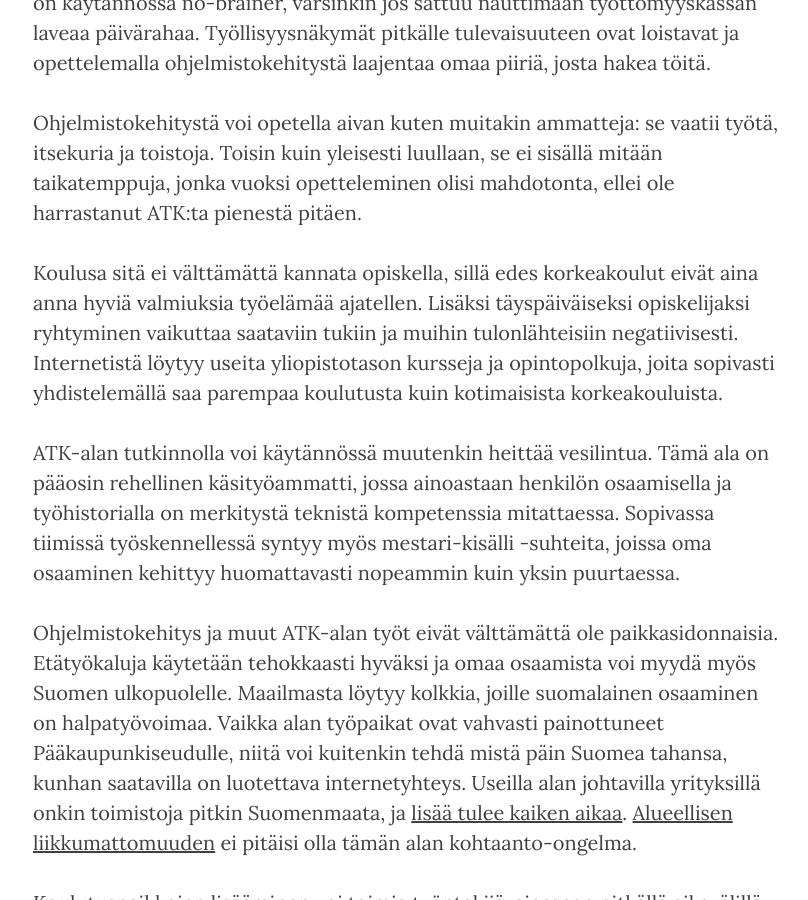
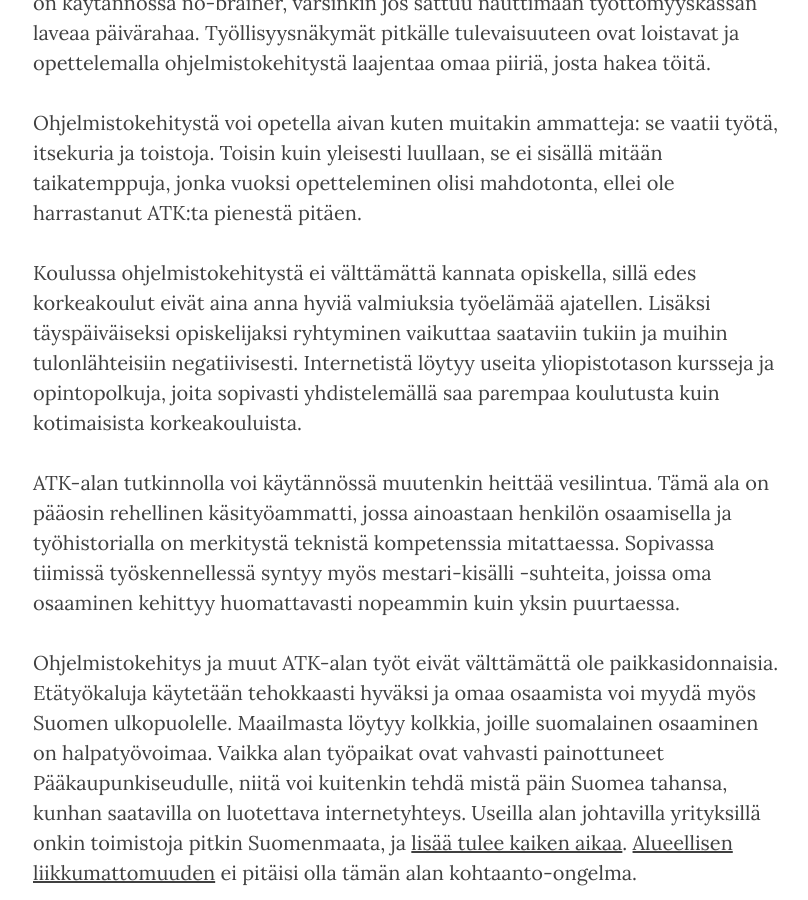
Before and after one commit to varmais/varmais.github.io, a Jekyll site: the page built from _posts/2017-03-16-digijeesuksen-atk-koulu.markdown, in a window 1280 px wide and 900 px high, scrolled down 655 px. Shown: the whole window, without its empty margins (232-1040 px from the left). Built offline with Jekyll 4.4.1, drawn with Linux system fonts in a browser that asks for light colours; nearby versions of some CDN libraries.

Commit message:
fix typo

```diff
--- a/_posts/2017-03-16-digijeesuksen-atk-koulu.markdown
+++ b/_posts/2017-03-16-digijeesuksen-atk-koulu.markdown
@@ -18,7 +18,7 @@ Ohjelmistokehitystä voi opetella aivan kuten muitakin ammatteja: se vaatii työ
 Toisin kuin yleisesti luullaan, se ei sisällä mitään taikatemppuja, jonka vuoksi opetteleminen olisi
 mahdotonta, ellei ole harrastanut ATK:ta pienestä pitäen.
 
-Koulusa sitä ei välttämättä kannata opiskella, sillä edes korkeakoulut eivät aina anna hyviä
+Koulussa ohjelmistokehitystä ei välttämättä kannata opiskella, sillä edes korkeakoulut eivät aina anna hyviä
 valmiuksia työelämää ajatellen. Lisäksi täyspäiväiseksi opiskelijaksi ryhtyminen vaikuttaa saataviin
 tukiin ja muihin tulonlähteisiin negatiivisesti. Internetistä löytyy useita yliopistotason kursseja ja
 opintopolkuja, joita sopivasti yhdistelemällä saa parempaa koulutusta kuin kotimaisista korkeakouluista.
```
